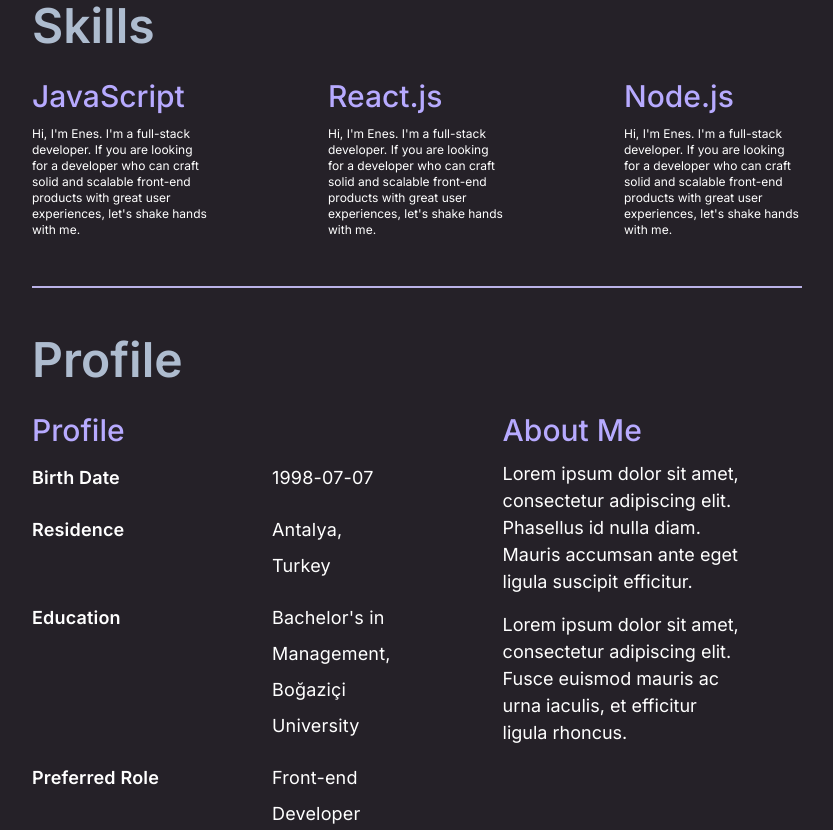
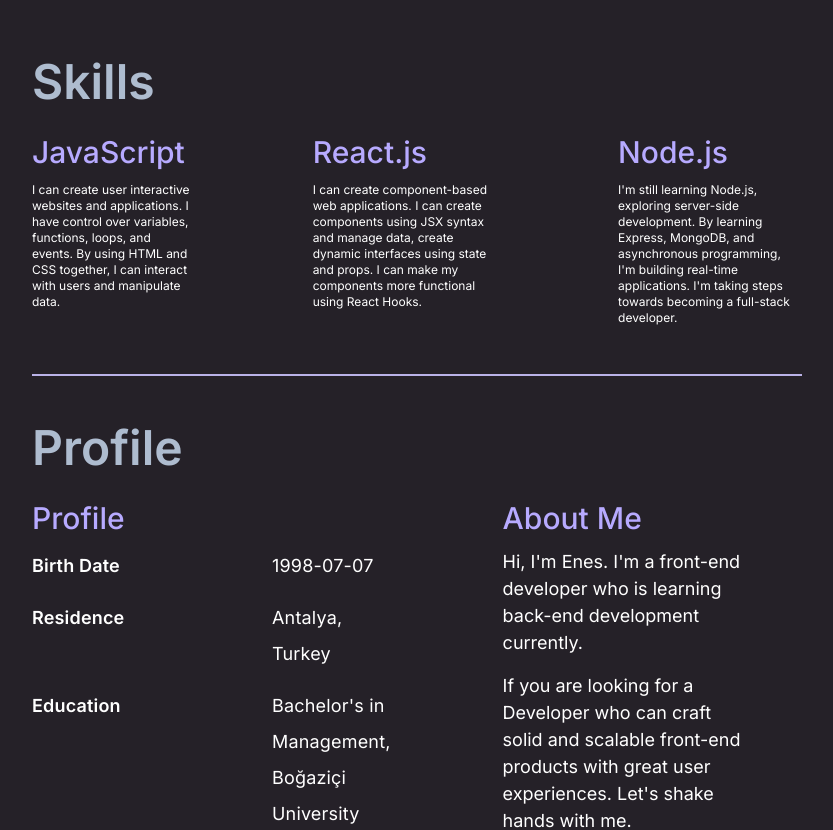
Before and after one commit to eneskarateke/web-sayfam, a React (Create React App) app: page / in a window 1280 px wide. Shown: the part 880-1710 px from the top of the page, without its empty margins (224-1057 px from the left). Built offline with nearby package versions, Linux system fonts and the light colour scheme.

Commit message:
data revise

```diff
--- a/src/MockData/data.js
+++ b/src/MockData/data.js
@@ -11,7 +11,7 @@ const data = {
     hero: {
       name: "Enes Hamza Karateke",
       text: "Creative thinker Minimalism lover",
-      info: `Hi, I'm Enes. I'm a full-stack developer. If you are looking for a
+      info: `Hi, I'm Enes. I'm a front-end developer who is learning back-end development currently. If you are looking for a
     Developer who can craft solid and scalable front-end products with
     great user experiences. Let's shake hands with me.`,
       buttons: {
@@ -42,8 +42,10 @@ const data = {
       },
       aboutMe: {
         label: "About Me",
-        pr1: "Lorem ipsum dolor sit amet, consectetur adipiscing elit. Phasellus id nulla diam. Mauris accumsan ante eget ligula suscipit efficitur. ",
-        pr2: " Lorem ipsum dolor sit amet, consectetur adipiscing elit. Fusce euismod mauris ac urna iaculis, et efficitur ligula rhoncus.",
+        pr1: `Hi, I'm Enes. I'm a front-end developer who is learning back-end development currently.`,
+        pr2: `If you are looking for a
+        Developer who can craft solid and scalable front-end products with
+        great user experiences. Let's shake hands with me.`,
       },
     },
 
@@ -53,17 +55,17 @@ const data = {
         javascript: {
           name: "JavaScript",
           description:
-            "Hi, I'm Enes. I'm a full-stack developer. If you are looking for a developer who can craft solid and scalable front-end products with great user experiences, let's shake hands with me.",
+            "I can create user interactive websites and applications. I have control over variables, functions, loops, and events. By using HTML and CSS together, I can interact with users and manipulate data.",
         },
         react: {
           name: "React.js",
           description:
-            "Hi, I'm Enes. I'm a full-stack developer. If you are looking for a developer who can craft solid and scalable front-end products with great user experiences, let's shake hands with me.",
+            "I can create component-based web applications. I can create components using JSX syntax and manage data, create dynamic interfaces using state and props. I can make my components more functional using React Hooks.",
         },
         node: {
           name: "Node.js",
           description:
-            "Hi, I'm Enes. I'm a full-stack developer. If you are looking for a developer who can craft solid and scalable front-end products with great user experiences, let's shake hands with me.",
+            "I'm still learning Node.js, exploring server-side development. By learning Express, MongoDB, and asynchronous programming, I'm building real-time applications. I'm taking steps towards becoming a full-stack developer.",
         },
       },
     },
@@ -182,18 +184,18 @@ const data = {
       skiller: {
         javascript: {
           name: "JavaScript",
-          description: `Merhaba, ben Enes. Ben bir full-stack geliştiricisiyim. Eğer sağlam ve ölçeklenebilir front-end ürünler üretebilen geliştirici
-        arıyorsan benimle el sıkışabilirsin.`,
+          description:
+            " Kullanıcı etkileşimli web siteleri ve uygulamalar oluşturabilirim. Değişkenler, fonksiyonlar, döngüler ve olaylar üzerinde hakimiyetim var. HTML ve CSS ile birlikte kullanarak kullanıcılarla etkileşime geçebilir ve verileri manipüle edebilirim.",
         },
         react: {
           name: "React.js",
-          description: `Merhaba, ben Enes. Ben bir full-stack geliştiricisiyim. Eğer sağlam ve ölçeklenebilir front-end ürünler üretebilen geliştirici
-        arıyorsan benimle el sıkışabilirsin.`,
+          description:
+            "Bileşen tabanlı web uygulamaları oluşturabiliyorum. JSX syntax ile bileşenler oluşturup verileri yönetebilir, state ve props kullanarak dinamik bir arayüz oluşturabilirim. React Hooks ile bileşenlerimi daha işlevsel hale getirebilirim.",
         },
         node: {
           name: "Node.js",
-          description: `Merhaba, ben Enes. Ben bir full-stack geliştiricisiyim. Eğer sağlam ve ölçeklenebilir front-end ürünler üretebilen geliştirici
-        arıyorsan benimle el sıkışabilirsin.`,
+          description:
+            "Hala Node.js'i öğreniyorum, sunucu tarafında geliştirme yapmayı keşfediyorum. Express, MongoDB ve asenkron programlamayı öğrenerek gerçek zamanlı uygulamalar oluşturuyorum. Full-stack geliştirici olmak için adımlar atıyorum.",
         },
       },
     },
```
